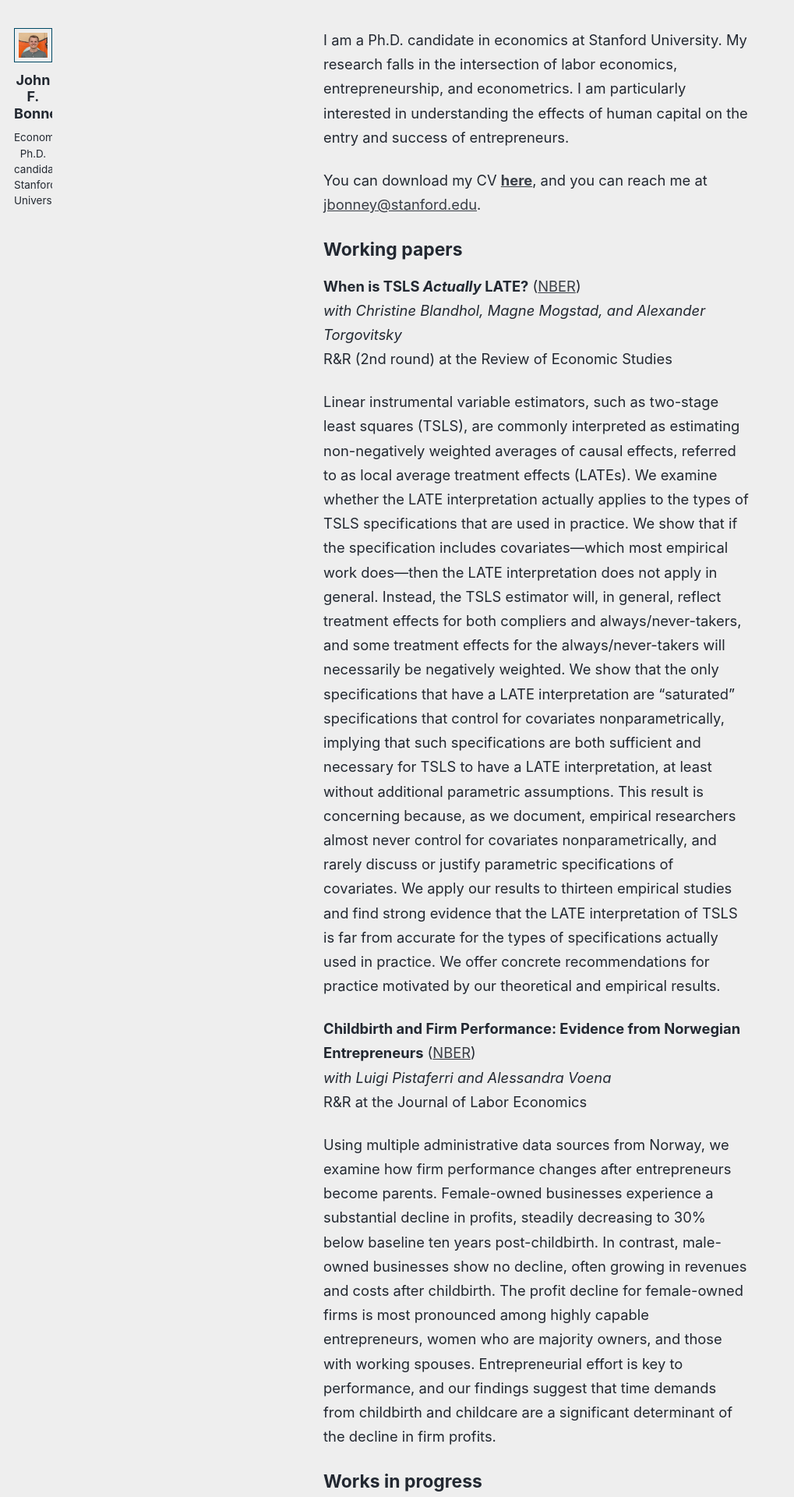
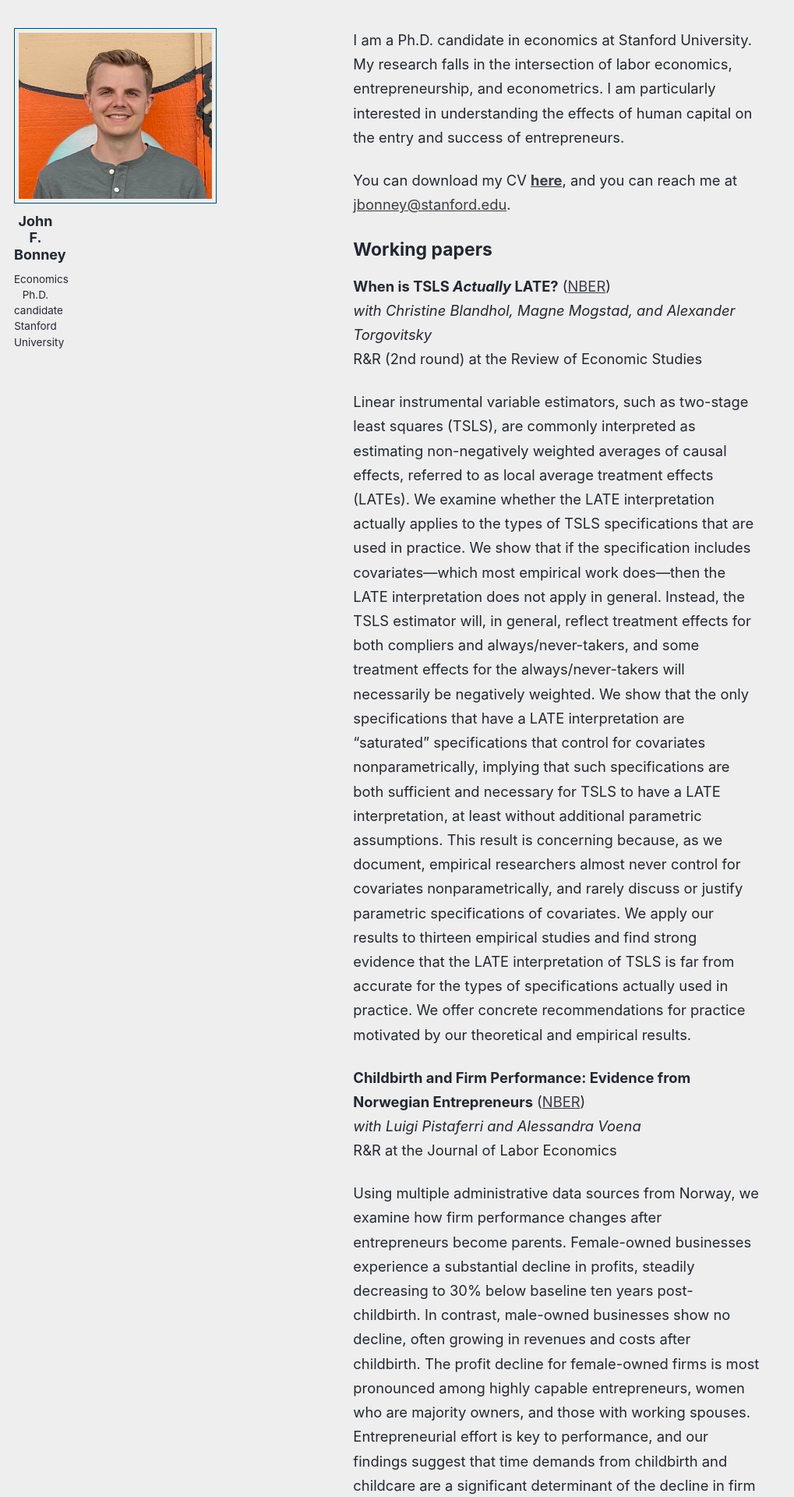
Before and after one commit to johnnybonney/johnnybonney.github.io, a Jekyll site: the page built from _pages/about.md, in a window 1280 px wide. Shown: the top 1920 px of the page at 78% size, without its empty margins (0-1019 px from the left). Built offline with Jekyll 4.4.1, drawn with Linux system fonts in a browser that asks for light colours; a script that is not in the unit is left out.

Commit message:
Update custom.css

```diff
--- a/assets/css/custom.css
+++ b/assets/css/custom.css
@@ -5,53 +5,64 @@
 .page__title{display:none!important;}
 .author__urls-wrapper,.author__urls{display:none!important;}
 
-/* ---------- SIDEBAR PHOTO: SAFE (NO CROP) ---------- */
-/* Reset the container to natural sizing */
+/* ---------- FIX SIDEBAR CLIPPING & SIZE ---------- */
+/* Turn off sticky behavior so nothing gets cut */
+.sidebar.sticky{
+  position: static !important;
+  max-height: none !important;
+  overflow: visible !important;
+}
+
+/* Make the sidebar column a bit wider on desktop */
+@media (min-width: 980px){
+  #main{
+    display:grid !important;
+    grid-template-columns: 360px minmax(700px,1fr) !important; /* sidebar | content */
+    gap:2.2rem !important;
+    align-items:start;
+  }
+  .page,.page__inner-wrap{max-width:none!important;}
+}
+
+/* ---------- SIDEBAR PHOTO (NO CROPPING, BIGGER) ---------- */
 .author__avatar{
   width:auto!important;
   height:auto!important;
   overflow:visible!important;
   margin:0 auto 12px auto!important;
 }
-/* Handle both selectors the theme uses */
+
+/* Theme sometimes targets BOTH selectors; override both */
 .author__avatar img,
 img.author__avatar{
-  width:260px!important;     /* adjust size here */
-  max-width:100%!important;
-  height:auto!important;     /* keep aspect ratio */
-  object-fit:contain!important;     /* NO cropping */
-  object-position:center center!important;
-  border-radius:0!important; /* 0=square corners; use 50% for a circle */
-  display:block!important;
-  margin:0 auto!important;   /* center in sidebar */
+  width: 260px !important;      /* make the photo bigger */
+  max-width: none !important;   /* ignore theme’s max-width */
+  height: auto !important;      /* keep natural aspect ratio */
+  object-fit: contain !important;   /* no crop */
+  object-position: center center !important;
+  border-radius: 0 !important;  /* 50% for circle, 0 for square corners */
+  display: block !important;
+  margin: 0 auto !important;    /* center in sidebar */
 }
 
-/* Center the short bio under the photo */
-.author__content,.author__bio{ text-align:center; }
-
-/* ---------- LAYOUT & CONTENT WIDTH ---------- */
-/* Comfortable reading width and typography */
-.page__content{
-  max-width:1100px!important;  /* was narrow; widen it */
-  margin:0;
-  text-align:left;
-  line-height:1.7;
-  font-size:1.02rem;
+/* Center the text under the photo and give it room to wrap */
+.author__content, .author__bio{
+  text-align:center;
+  line-height:1.35;
+  white-space:normal !important;    /* allow wrapping */
+  overflow:visible !important;
 }
 
-/* Two-column layout on desktop */
-@media (min-width: 980px){
-  #main{
-    display:grid!important;
-    grid-template-columns:320px minmax(600px,1fr)!important; /* sidebar | content */
-    gap:2.2rem!important;
-    align-items:start;
-  }
-  .sidebar.sticky{position:sticky;top:2rem;}
-  .page,.page__inner-wrap{max-width:none!important;}
+/* ---------- CONTENT WIDTH & TYPE ---------- */
+.page__content{
+  max-width: 1100px !important;  /* widen the reading column */
+  margin: 0;
+  text-align: left;
+  line-height: 1.7;
+  font-size: 1.02rem;
 }
 
-/* ---------- OPTIONAL POLISH ---------- */
+/* Section headings */
 .page__content h2{
   margin-top:1.6rem;
   padding-bottom:.25rem;
```
